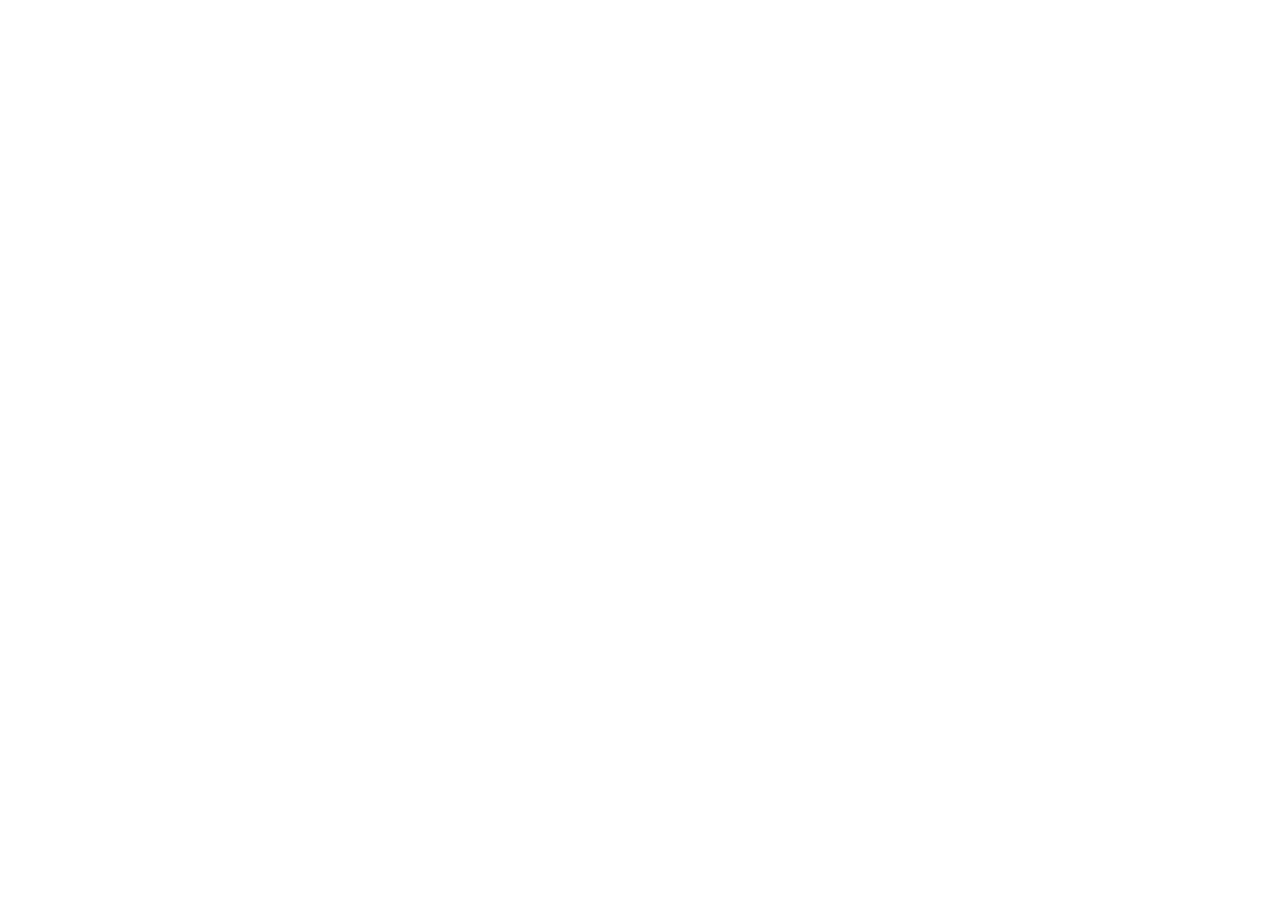
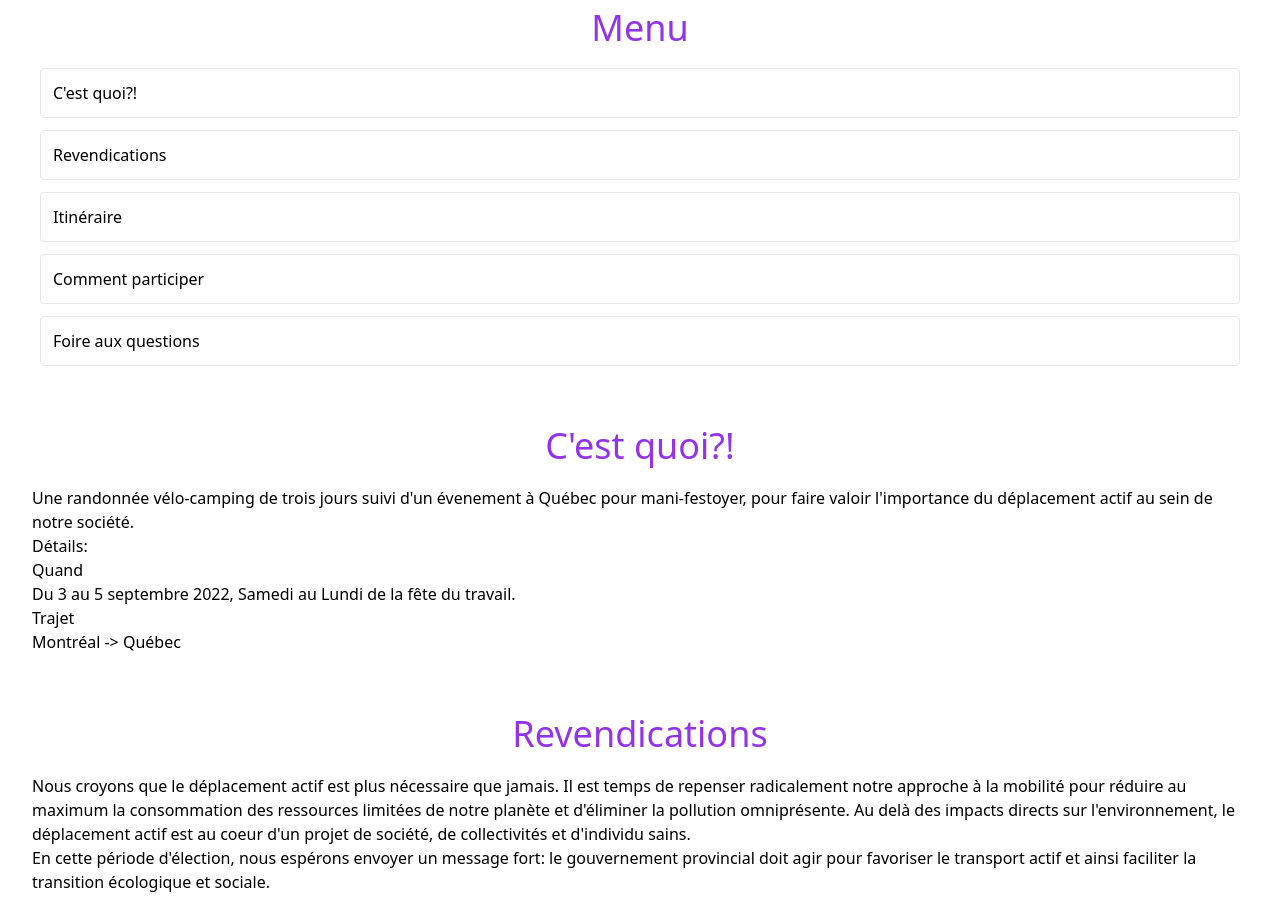
Before and after one commit to kfedorov/cavalcades, a Svelte app: page / in a window 1280 px wide. Shown: the part 240-1138 px from the top of the page. Before the commit the page ends 800 px from the top, so only its background shows below. Built offline with nearby package versions, Linux system fonts and the light colour scheme.

Commit message:
Add skeleton text and initial styles

```diff
--- a/src/App.svelte
+++ b/src/App.svelte
@@ -1,5 +1,127 @@
+<script lang="ts">
+  import NavItem from "./lib/nav-item.svelte";
+  import SectionTitle from "./lib/section-title.svelte";
+  import Section from "./lib/section.svelte";
+</script>
+
 <main>
-  <div class="p-4 bg-black text-white">Tailwind works</div>
+  <div class="container m-auto">
+    <div class="py-20 mx-auto flex flex-col text-center">
+      <p>Vous êtes invité-e-s à:</p>
+      <h1>La Cavalcade!</h1>
+    </div>
+    <nav class="flex flex-col px-10 pb-10 my-5">
+      <SectionTitle id="menu">Menu</SectionTitle>
+      <ul class="space-y-3">
+        <NavItem href="#quoi">C'est quoi?!</NavItem>
+        <NavItem href="#pourquoi">Revendications</NavItem>
+        <NavItem href="#chemin">Itinéraire</NavItem>
+        <NavItem href="#participer">Comment participer</NavItem>
+        <NavItem href="#faq">Foire aux questions</NavItem>
+      </ul>
+    </nav>
+    <div class="space-y-5">
+      <Section>
+        <SectionTitle id="quoi">C'est quoi?!</SectionTitle>
+        <p>
+          Une randonnée vélo-camping de trois jours suivi d'un évenement à
+          Québec pour mani-festoyer, pour faire valoir l'importance du
+          déplacement actif au sein de notre société.
+        </p>
+        <p>Détails:</p>
+        <dl>
+          <dt>Quand</dt>
+          <dd>
+            Du 3 au 5 septembre 2022, Samedi au Lundi de la fête du travail.
+          </dd>
+          <dt>Trajet</dt>
+          <dd>Montréal -> Québec</dd>
+        </dl>
+      </Section>
+      <Section>
+        <SectionTitle id="pourquoi">Revendications</SectionTitle>
+        <p>
+          Nous croyons que le déplacement actif est plus nécessaire que jamais.
+          Il est temps de repenser radicalement notre approche à la mobilité
+          pour réduire au maximum la consommation des ressources limitées de
+          notre planète et d'éliminer la pollution omniprésente. Au delà des
+          impacts directs sur l'environnement, le déplacement actif est au coeur
+          d'un projet de société, de collectivités et d'individu sains.
+        </p>
+        <p>
+          En cette période d'élection, nous espérons envoyer un message fort: le
+          gouvernement provincial doit agir pour favoriser le transport actif et
+          ainsi faciliter la transition écologique et sociale.
+        </p>
+        <p>Nos demandes:</p>
+        <dl>
+          <dt>Lorem ipsum etc.</dt>
+          <dd>Lorem ipsum etc. etc.</dd>
+          <dt>Lorem ipsum etc.</dt>
+          <dd>Lorem ipsum etc. etc.</dd>
+          <dt>Lorem ipsum etc.</dt>
+          <dd>Lorem ipsum etc. etc.</dd>
+          <dt>Lorem ipsum etc.</dt>
+          <dd>Lorem ipsum etc. etc.</dd>
+        </dl>
+      </Section>
+      <Section>
+        <SectionTitle id="chemin">Itinéraire</SectionTitle>
+        <p>Montréal -> Québec sur la rive nord, route 138.</p>
+        <p>Itinéraire détaillé:</p>
+        <div>
+          <div>Jours</div>
+          <div>Départ</div>
+          <div>Arrivée</div>
+          <div>Distance</div>
+        </div>
+        <div class="journee">
+          <div class="date">Samedi 3 septembre 2022</div>
+          <!-- Todo: add link to specific place and map. -->
+          <!-- Todo: add time for departures -->
+          <div class="depart">Parc La Fontaine, Montréal</div>
+          <div class="arrivee">Louiseville</div>
+          <div class="distance">100 km</div>
+        </div>
+        <div class="journee">
+          <div class="date">Dimanche 4 septembre 2022</div>
+          <div class="depart">Louiseville</div>
+          <div class="arrivee">Donnacona</div>
+          <div class="distance">120 km</div>
+        </div>
+        <div class="journee">
+          <div class="date">Lundi 5 septembre 2022</div>
+          <div class="depart">Donnacona</div>
+          <div class="arrivee">Quebec</div>
+          <div class="distance">50 km</div>
+        </div>
+      </Section>
+      <Section>
+        <SectionTitle id="participer">Comment Participer</SectionTitle>
+        Ça vous interpelle?! Joignez vous à nous!
+        <h3>Joindre la cavalcade</h3>
+        <h3>Encourager la cavalcade</h3>
+        Même si vous ne pouvez pas participer en personne, il y a une tonne de moyens
+        de nous encourager!
+        <!-- Todo add link to facebook event -->
+        <dl>
+          <dt>Parlez-en!</dt>
+          <dd>
+            En personne ou en ligne! Partagez cette page ou l'évenement
+            facebook.
+          </dd>
+          <dt>Contribuez financièrement</dt>
+          <dd>
+            Tous les fonds ramassés seront utilisés pour l'organisation de
+            futures cavalcades!
+          </dd>
+        </dl>
+      </Section>
+      <Section>
+        <SectionTitle id="faq">Foire aux questions</SectionTitle>
+      </Section>
+    </div>
+  </div>
 </main>
 
 <style global>
--- /dev/null
+++ b/src/lib/nav-item.svelte
@@ -0,0 +1,4 @@
+<script lang="ts">
+    export let href: string;
+</script>
+<li><a {href} class="block p-3 rounded border hover:text-white hover:bg-sky-500"><slot /></a></li>
--- /dev/null
+++ b/src/lib/section-title.svelte
@@ -0,0 +1,2 @@
+<script lang="ts">export let id: string; </script>
+<h2 {id} class="text-center text-4xl text-purple-600 my-5"><slot></slot></h2>
--- /dev/null
+++ b/src/lib/section.svelte
@@ -0,0 +1 @@
+<section class="pb-10 px-8"><slot></slot></section>
```
